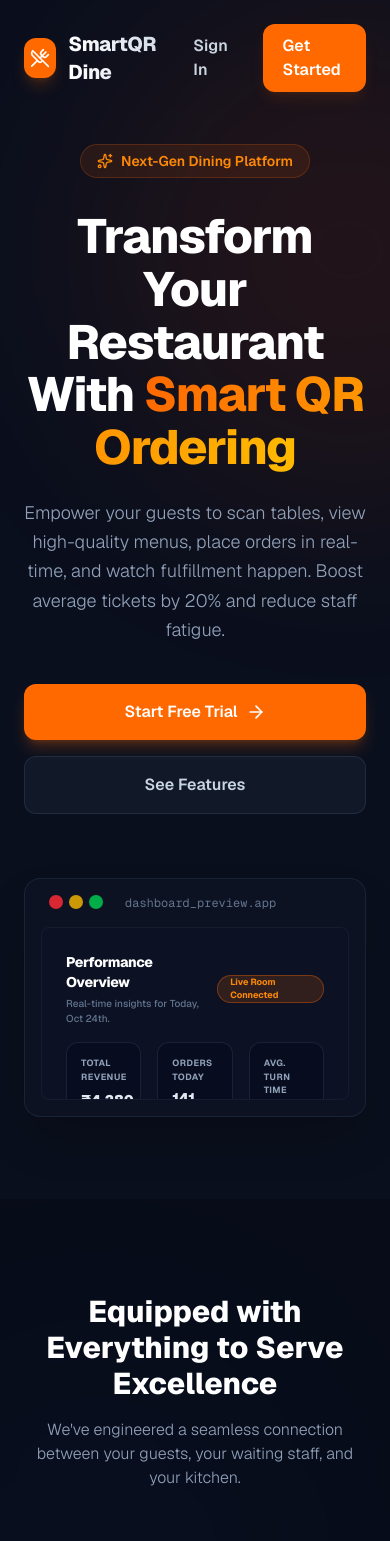
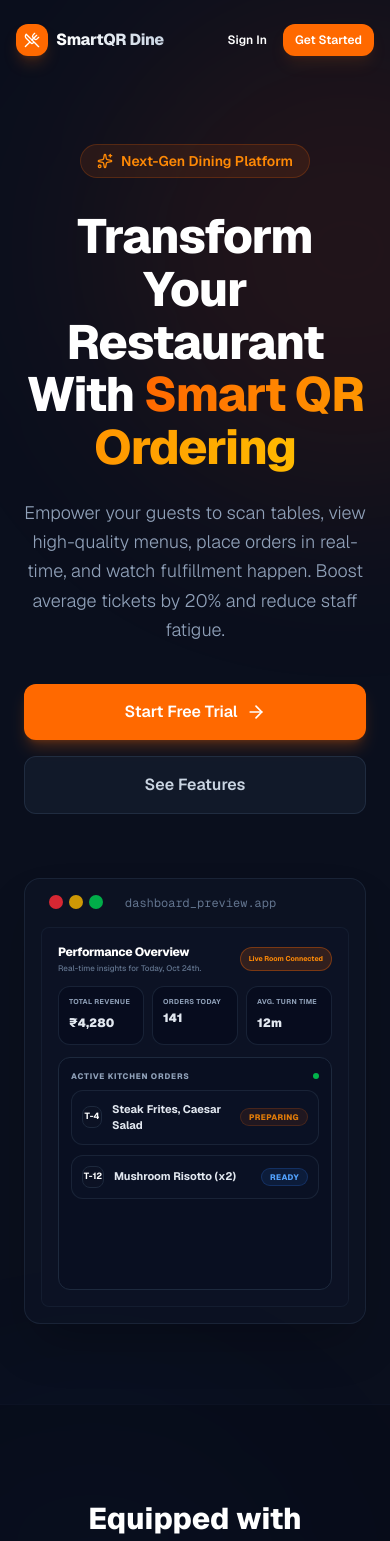
Before and after one commit to ananyadarna/smartqr-dine, a Next.js app in the folder frontend/: page / in a window 390 px wide. Shown: the top 1541 px of the page. Built offline with nearby package versions, Linux system fonts and the light colour scheme.

Commit message:
style: make landing page header and dashboard mockup responsive on mobile

```diff
--- a/frontend/src/app/page.tsx
+++ b/frontend/src/app/page.tsx
@@ -213,12 +213,12 @@
             : "bg-transparent py-6"
         }`}
       >
-        <div className="max-w-7xl mx-auto px-6 flex justify-between items-center">
-          <Link href="/" className="flex items-center gap-3 group">
-            <div className="w-10 h-10 rounded-xl bg-orange-500 flex items-center justify-center shadow-lg shadow-orange-500/20 group-hover:scale-105 transition">
-              <UtensilsCrossed className="w-5 h-5 text-white" />
+        <div className="max-w-7xl mx-auto px-4 md:px-6 flex justify-between items-center">
+          <Link href="/" className="flex items-center gap-2 md:gap-3 group">
+            <div className="w-8 h-8 md:w-10 md:h-10 rounded-xl bg-orange-500 flex items-center justify-center shadow-lg shadow-orange-500/20 group-hover:scale-105 transition">
+              <UtensilsCrossed className="w-4 h-4 md:w-5 md:h-5 text-white" />
             </div>
-            <span className="font-extrabold text-xl tracking-tight bg-clip-text text-transparent bg-linear-to-r from-white to-slate-300">
+            <span className="font-extrabold text-base md:text-xl tracking-tight bg-clip-text text-transparent bg-linear-to-r from-white to-slate-300">
               SmartQR Dine
             </span>
           </Link>
@@ -229,26 +229,26 @@
             <a href="#pricing" className="hover:text-white transition">Pricing</a>
           </nav>
 
-          <div className="flex items-center gap-4">
+          <div className="flex items-center gap-2 md:gap-4">
             {user ? (
               <Link
                 href={user.restaurantId ? "/owner/dashboard" : "/owner/onboarding"}
-                className="bg-orange-500 hover:bg-orange-600 active:bg-orange-700 text-white font-semibold px-5 py-2.5 rounded-xl cursor-pointer shadow-lg shadow-orange-500/10 hover:shadow-orange-500/20 transition flex items-center gap-1.5"
+                className="bg-orange-500 hover:bg-orange-600 active:bg-orange-700 text-white font-semibold px-3 py-2 md:px-5 md:py-2.5 rounded-xl cursor-pointer shadow-lg shadow-orange-500/10 hover:shadow-orange-500/20 transition flex items-center gap-1 md:gap-1.5 text-xs md:text-sm"
               >
-                Go to Dashboard
-                <ArrowRight className="w-4 h-4" />
+                Dashboard
+                <ArrowRight className="w-3.5 h-3.5" />
               </Link>
             ) : (
               <>
                 <Link
                   href="/auth/login"
-                  className="text-slate-300 hover:text-white font-semibold px-4 py-2 transition"
+                  className="text-slate-350 hover:text-white font-semibold px-2 py-2 md:px-4 md:py-2 transition text-xs md:text-sm"
                 >
                   Sign In
                 </Link>
                 <Link
                   href="/auth/register"
-                  className="bg-orange-500 hover:bg-orange-600 active:bg-orange-700 text-white font-semibold px-5 py-2.5 rounded-xl cursor-pointer shadow-lg shadow-orange-500/10 hover:shadow-orange-500/20 transition"
+                  className="bg-orange-500 hover:bg-orange-600 active:bg-orange-700 text-white font-semibold px-3 py-2 md:px-5 md:py-2.5 rounded-xl cursor-pointer shadow-lg shadow-orange-500/10 hover:shadow-orange-500/20 transition text-xs md:text-sm"
                 >
                   Get Started
                 </Link>
@@ -339,7 +339,7 @@
             </div>
 
             {/* Internal layout mockup */}
-            <div className="aspect-video w-full rounded-lg bg-[#0c1224] border border-slate-800/50 flex overflow-hidden relative">
+            <div className="h-[380px] md:h-auto md:aspect-video w-full rounded-lg bg-[#0c1224] border border-slate-800/50 flex overflow-hidden relative">
               {/* Sidebar Mockup */}
               <div className="w-48 border-r border-slate-800/60 p-4 hidden md:flex flex-col justify-between shrink-0 bg-slate-950/40">
                 <div className="space-y-4">
@@ -365,47 +365,47 @@
               </div>
 
               {/* Content Panel Mockup */}
-              <div className="flex-1 p-6 flex flex-col justify-between text-left relative overflow-hidden">
+              <div className="flex-1 p-4 md:p-6 flex flex-col justify-between text-left relative overflow-hidden">
                 <div className="flex justify-between items-center">
-                  <div className="space-y-1">
-                    <h4 className="text-sm font-extrabold text-white tracking-tight">Performance Overview</h4>
-                    <p className="text-[10px] text-slate-500 font-medium">Real-time insights for Today, Oct 24th.</p>
+                  <div className="space-y-0.5 md:space-y-1">
+                    <h4 className="text-xs md:text-sm font-extrabold text-white tracking-tight">Performance Overview</h4>
+                    <p className="text-[8px] md:text-[10px] text-slate-500 font-medium">Real-time insights for Today, Oct 24th.</p>
                   </div>
-                  <div className="h-7 px-3 bg-orange-500/15 border border-orange-500/35 rounded-full flex items-center justify-center text-[9px] font-bold text-orange-400">
+                  <div className="h-6 md:h-7 px-2 md:px-3 bg-orange-500/15 border border-orange-500/35 rounded-full flex items-center justify-center text-[7px] md:text-[9px] font-bold text-orange-400">
                     Live Room Connected
                   </div>
                 </div>
 
                 {/* Metrics Cards row */}
-                <div className="grid grid-cols-3 gap-4 my-4">
-                  <div className="border border-slate-800/80 bg-slate-950/40 p-3.5 rounded-xl space-y-1 cursor-default hover:border-slate-700/55 transition">
-                    <span className="text-[9px] text-slate-400 font-bold uppercase tracking-wider block">Total Revenue</span>
-                    <span className="text-sm font-black text-slate-200">
+                <div className="grid grid-cols-3 gap-2 md:gap-4 my-3 md:my-4">
+                  <div className="border border-slate-800/80 bg-slate-950/40 p-2.5 md:p-3.5 rounded-xl space-y-0.5 md:space-y-1 cursor-default hover:border-slate-700/55 transition">
+                    <span className="text-[7px] md:text-[9px] text-slate-400 font-bold uppercase tracking-wider block">Total Revenue</span>
+                    <span className="text-xs md:text-sm font-black text-slate-200">
                       ₹{(4280 + (ordersToday - 141) * 320).toLocaleString()}
                     </span>
                   </div>
-                  <div className="border border-slate-800/80 bg-slate-950/40 p-3.5 rounded-xl space-y-1 cursor-default hover:border-slate-700/55 transition relative overflow-hidden">
-                    <span className="text-[9px] text-slate-400 font-bold uppercase tracking-wider block">Orders Today</span>
+                  <div className="border border-slate-800/80 bg-slate-950/40 p-2.5 md:p-3.5 rounded-xl space-y-0.5 md:space-y-1 cursor-default hover:border-slate-700/55 transition relative overflow-hidden">
+                    <span className="text-[7px] md:text-[9px] text-slate-400 font-bold uppercase tracking-wider block">Orders Today</span>
                     <motion.span
                       key={ordersToday}
                       initial={{ scale: 1.2, color: "#f97316" }}
                       animate={{ scale: 1, color: "#e2e8f0" }}
-                      className="text-sm font-black text-slate-200 block"
+                      className="text-xs md:text-sm font-black text-slate-200 block"
                     >
                       {ordersToday}
                     </motion.span>
                   </div>
-                  <div className="border border-slate-800/80 bg-slate-950/40 p-3.5 rounded-xl space-y-1 cursor-default hover:border-slate-700/55 transition">
-                    <span className="text-[9px] text-slate-400 font-bold uppercase tracking-wider block">Avg. Turn Time</span>
-                    <span className="text-sm font-black text-slate-200">12m</span>
+                  <div className="border border-slate-800/80 bg-slate-950/40 p-2.5 md:p-3.5 rounded-xl space-y-0.5 md:space-y-1 cursor-default hover:border-slate-700/55 transition">
+                    <span className="text-[7px] md:text-[9px] text-slate-400 font-bold uppercase tracking-wider block">Avg. Turn Time</span>
+                    <span className="text-xs md:text-sm font-black text-slate-200">12m</span>
                   </div>
                 </div>
 
                 {/* Dynamic Active Orders List */}
-                <div className="flex-1 border border-slate-800 bg-slate-950/25 rounded-xl p-4 flex flex-col justify-start overflow-hidden relative">
-                  <div className="flex justify-between items-center mb-3">
-                    <span className="text-[10px] text-slate-400 font-extrabold uppercase tracking-widest block">Active Kitchen Orders</span>
-                    <span className="w-2 h-2 rounded-full bg-green-500 animate-pulse"></span>
+                <div className="flex-1 border border-slate-800 bg-slate-950/25 rounded-xl p-3 md:p-4 flex flex-col justify-start overflow-hidden relative">
+                  <div className="flex justify-between items-center mb-2 md:mb-3">
+                    <span className="text-[8px] md:text-[10px] text-slate-400 font-extrabold uppercase tracking-widest block">Active Kitchen Orders</span>
+                    <span className="w-1.5 h-1.5 md:w-2 md:h-2 rounded-full bg-green-500 animate-pulse"></span>
                   </div>
 
                   <div className="space-y-2.5">
```
